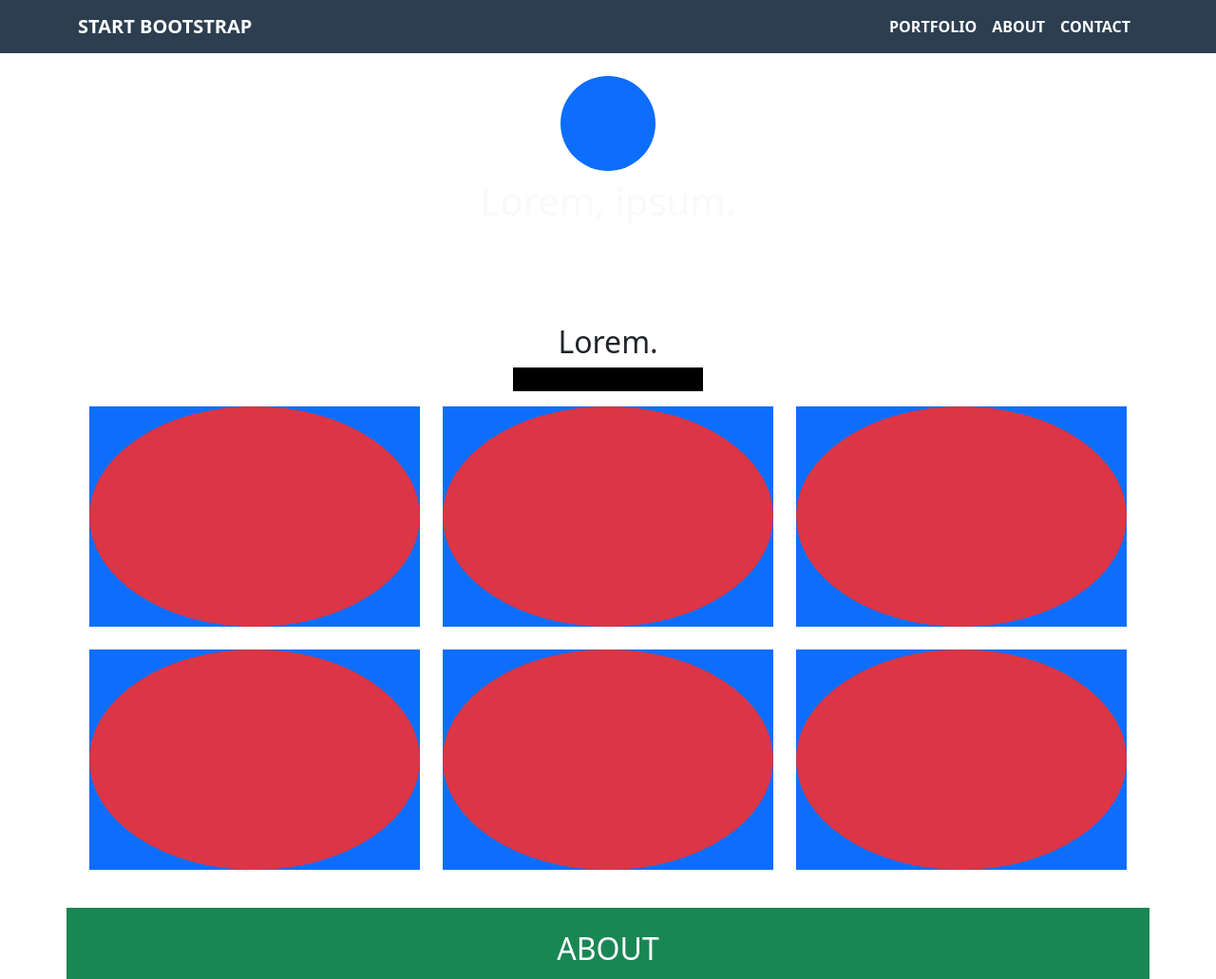
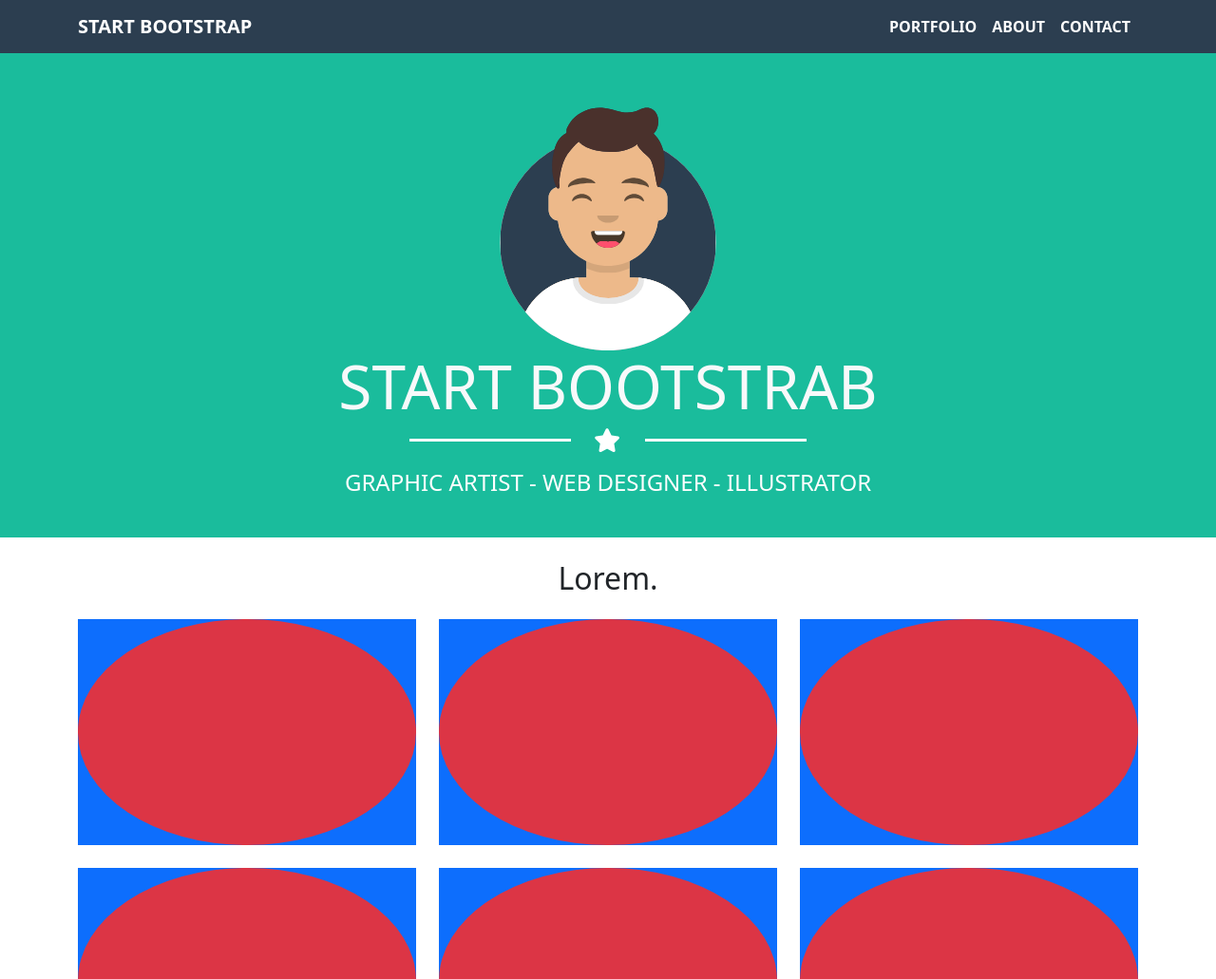
Before and after one commit to DomenicoGalileo88/html-css-bootstrap-freelancer, a plain HTML site: page index.html in a window 1280 px wide. Shown: the top 1031 px of the page at 95% size. Drawn offline with nearby package versions, Linux system fonts and the light colour scheme.

Commit message:
Add section jumbotron

```diff
--- a/assets/css/style.css
+++ b/assets/css/style.css
@@ -25,14 +25,30 @@
     list-style: none;
 }
 
+#site_main i{
+  min-width:30px;
+  min-height: 30px;
+  color: white;
+}
+
+.jumbotron .star{
+  width: 100%;
+  height: 20px;
+}
+
+.jumbotron .line{
+  width: 170px;
+  height: 3px;
+}
+
+.jumbotron .star_icon{
+  font-size: 25px;
+}
+
+
 .debug .img_title {
   width: 100px;
   height: 100px;
-}
-
-.debug .star {
-  width: 200px;
-  height: 25px;
 }
 
 .mx_6 {
--- a/index.html
+++ b/index.html
@@ -1,39 +1,37 @@
 <!DOCTYPE html>
 <html lang="en">
+
 <head>
   <!-- Required meta tags -->
   <meta charset="utf-8" />
   <meta name="viewport" content="width=device-width, initial-scale=1" />
+  <link rel="stylesheet" href="https://cdnjs.cloudflare.com/ajax/libs/font-awesome/6.0.0/css/all.min.css"
+    integrity="sha512-9usAa10IRO0HhonpyAIVpjrylPvoDwiPUiKdWk5t3PyolY1cOd4DSE0Ga+ri4AuTroPR5aQvXU9xC6qOPnzFeg=="
+    crossorigin="anonymous" referrerpolicy="no-referrer" />
 
   <!-- Bootstrap CSS -->
-    <link
-      href="https://cdn.jsdelivr.net/npm/bootstrap@5.1.3/dist/css/bootstrap.min.css"
-      rel="stylesheet"
-      integrity="sha384-1BmE4kWBq78iYhFldvKuhfTAU6auU8tT94WrHftjDbrCEXSU1oBoqyl2QvZ6jIW3"
-      crossorigin="anonymous"
-    />
+  <link href="https://cdn.jsdelivr.net/npm/bootstrap@5.1.3/dist/css/bootstrap.min.css" rel="stylesheet"
+    integrity="sha384-1BmE4kWBq78iYhFldvKuhfTAU6auU8tT94WrHftjDbrCEXSU1oBoqyl2QvZ6jIW3" crossorigin="anonymous" />
   <link rel="stylesheet" href="./assets/css/style.css" />
   <title>html-css-bootstrap-freelancer</title>
 </head>
+
 <body class="debug">
   <header class="bg_free_secondary " id="site_header">
     <div id="nav-section">
-        <nav class="navbar navbar-expand-md navbar-dark" >
+      <nav class="navbar navbar-expand-md navbar-dark">
         <div class="container">
           <a id="ms_navbar-written-logo" class="navbar-brand text-uppercase fw-bold" href="#">Start bootstrap</a>
-                <button class="navbar-toggler" type="button" data-bs-toggle="collapse" data-bs-target="#navbarsExample04" aria-controls="navbarsExample04" aria-expanded="false" aria-label="Toggle navigation">
-                    <span class="navbar-toggler-icon"></span>
-                </button>
           <div class="collapse navbar-collapse justify-content-end" id="navbarsExample04">
             <ul class="navbar-nav d-flex flex-grow-1 justify-content-end text-uppercase me-auto mb-2 mb-md-0">
               <li class="nav-item">
-                            <a class="nav-link active fw-bold" aria-current="page" href="#portfolio">portfolio</a>
+                <a class="nav-link active fw-bold" aria-current="page" href="#">portfolio</a>
               </li>
               <li class="nav-item">
-                            <a class="nav-link active fw-bold" href="#about-section">about</a>
+                <a class="nav-link active fw-bold" href="#">about</a>
               </li>
               <li class="nav-item">
-                            <a class="nav-link active fw-bold" href="#contact-me" tabindex="-1">Contact</a>
+                <a class="nav-link active fw-bold" href="#" tabindex="-1">Contact</a>
               </li>
             </ul>
           </div>
@@ -44,21 +42,23 @@
   <!-- /#site_header -->
 
   <main id="site_main">
-      <div class="container">
-        <div class="jumbotron">
-          <div class="row justify-content-center">
-            <div class="col-12 bg-primary img_title rounded-circle mt-4"></div>
-            <div class="col-12 d-flex justify-content-center mt-2">
-              <h1 class="text-light">Lorem, ipsum.</h1>
+    <section class="jumbotron bg_free_primary">
+      <div class="container d-flex flex-column align-items-center">
+        <img height="250" width="250" class="img-fluid mt-5 " src="./assets/img/avatar.svg" alt="avatar">
+        <h2 class="text-light text-uppercase display-3 fw-normal ">start bootstrab</h2>
+        <div class="star d-flex align-items-center justify-content-center">
+          <span class="line m-4 d-inline-block bg-white"></span>
+          <span class="star_icon"><i class="fa-solid fa-star "></i></span>
+          <span class="line m-4 d-inline-block bg-white"></span>
         </div>
-            <div class="col-12 d-flex justify-content-center">
-              <div class="star bg-white"></div>
       </div>
       <div class="col-12 d-flex justify-content-center mt-2">
-              <p class="text-white text-uppercase">
-                Lorem ipsum dolor sit amet.
+        <p class="text-white text-uppercase lead fs-4 pb-4 pt-2">
+          graphic artist - web designer - illustrator
         </p>
       </div>
+    </section>
+
     </div>
     </div>
     <div class="portfolio">
@@ -75,44 +75,32 @@
     <div class="main_img my-3">
       <div class="container">
         <div class="row g-4">
-              <div
-                class="col-12 col-md-6 col-lg-4 d-flex justify-content-center"
-              >
+          <div class="col-12 col-md-6 col-lg-4 d-flex justify-content-center">
             <div class="card_img bg-primary">
               <div class="circolare rounded-circle bg-danger p-3"></div>
             </div>
           </div>
-              <div
-                class="col-12 col-md-6 col-lg-4 d-flex justify-content-center"
-              >
+          <div class="col-12 col-md-6 col-lg-4 d-flex justify-content-center">
             <div class="card_img bg-primary">
               <div class="circolare rounded-circle bg-danger p-3"></div>
             </div>
           </div>
-              <div
-                class="col-12 col-md-6 col-lg-4 d-flex justify-content-center"
-              >
+          <div class="col-12 col-md-6 col-lg-4 d-flex justify-content-center">
             <div class="card_img bg-primary">
               <div class="circolare rounded-circle bg-danger p-3"></div>
             </div>
           </div>
-              <div
-                class="col-12 col-md-6 col-lg-4 d-flex justify-content-center"
-              >
+          <div class="col-12 col-md-6 col-lg-4 d-flex justify-content-center">
             <div class="card_img bg-primary">
               <div class="circolare rounded-circle bg-danger p-3"></div>
             </div>
           </div>
-              <div
-                class="col-12 col-md-6 col-lg-4 d-flex justify-content-center"
-              >
+          <div class="col-12 col-md-6 col-lg-4 d-flex justify-content-center">
             <div class="card_img bg-primary">
               <div class="circolare rounded-circle bg-danger p-3"></div>
             </div>
           </div>
-              <div
-                class="col-12 col-md-6 col-lg-4 d-flex justify-content-center"
-              >
+          <div class="col-12 col-md-6 col-lg-4 d-flex justify-content-center">
             <div class="card_img bg-primary">
               <div class="circolare rounded-circle bg-danger p-3"></div>
             </div>
@@ -172,7 +160,6 @@
         </div>
       </div>
     </div>
-      </div>
   </main>
   <!-- /#site_main -->
 
@@ -208,6 +195,9 @@
   <!-- /#site_footer -->
 
 
-    <script src="https://cdn.jsdelivr.net/npm/bootstrap@5.1.3/dist/js/bootstrap.bundle.min.js" integrity="sha384-ka7Sk0Gln4gmtz2MlQnikT1wXgYsOg+OMhuP+IlRH9sENBO0LRn5q+8nbTov4+1p" crossorigin="anonymous"></script>
+  <script src="https://cdn.jsdelivr.net/npm/bootstrap@5.1.3/dist/js/bootstrap.bundle.min.js"
+    integrity="sha384-ka7Sk0Gln4gmtz2MlQnikT1wXgYsOg+OMhuP+IlRH9sENBO0LRn5q+8nbTov4+1p"
+    crossorigin="anonymous"></script>
 </body>
+
 </html>
```
Lines whose indentation alone changed are shown as unchanged.
